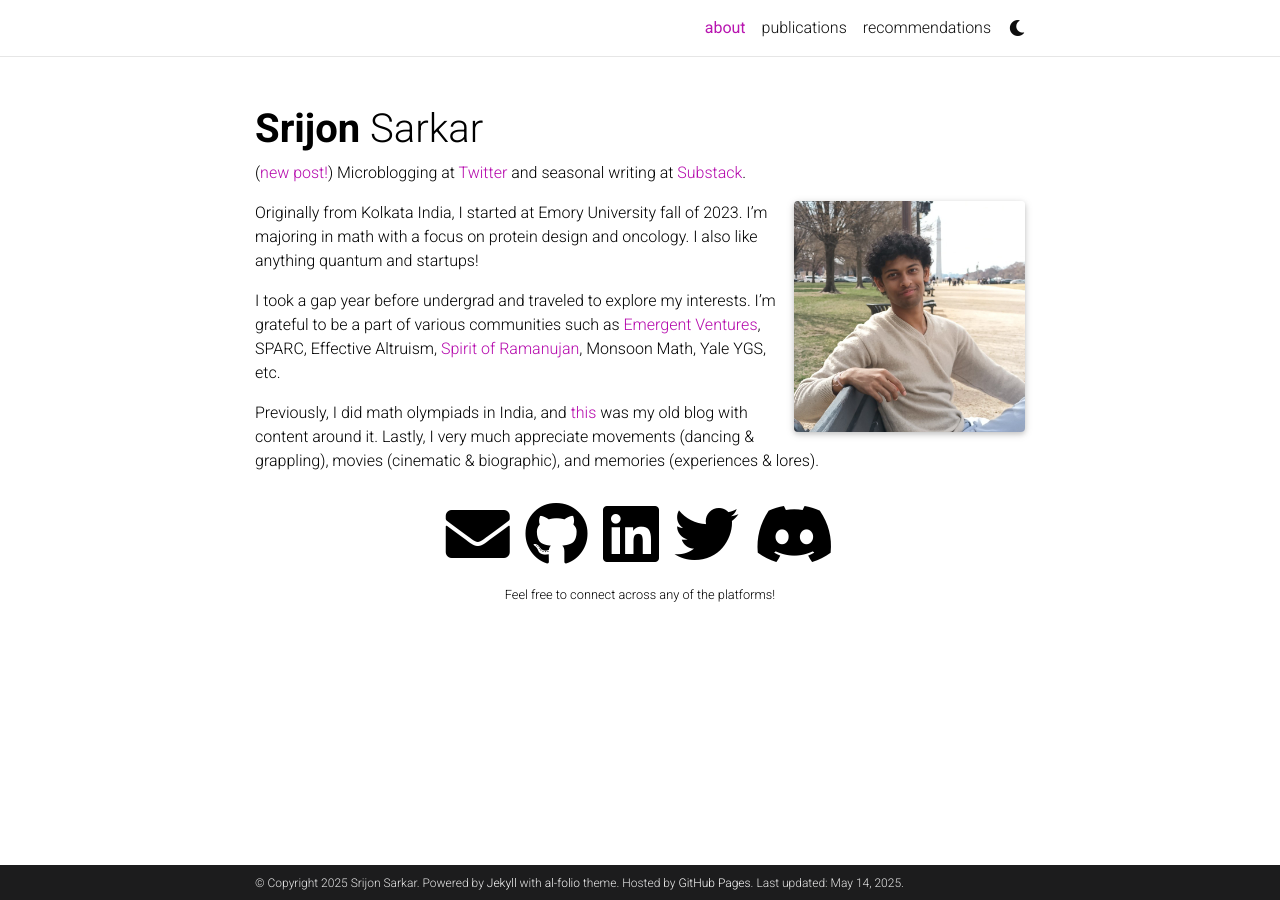
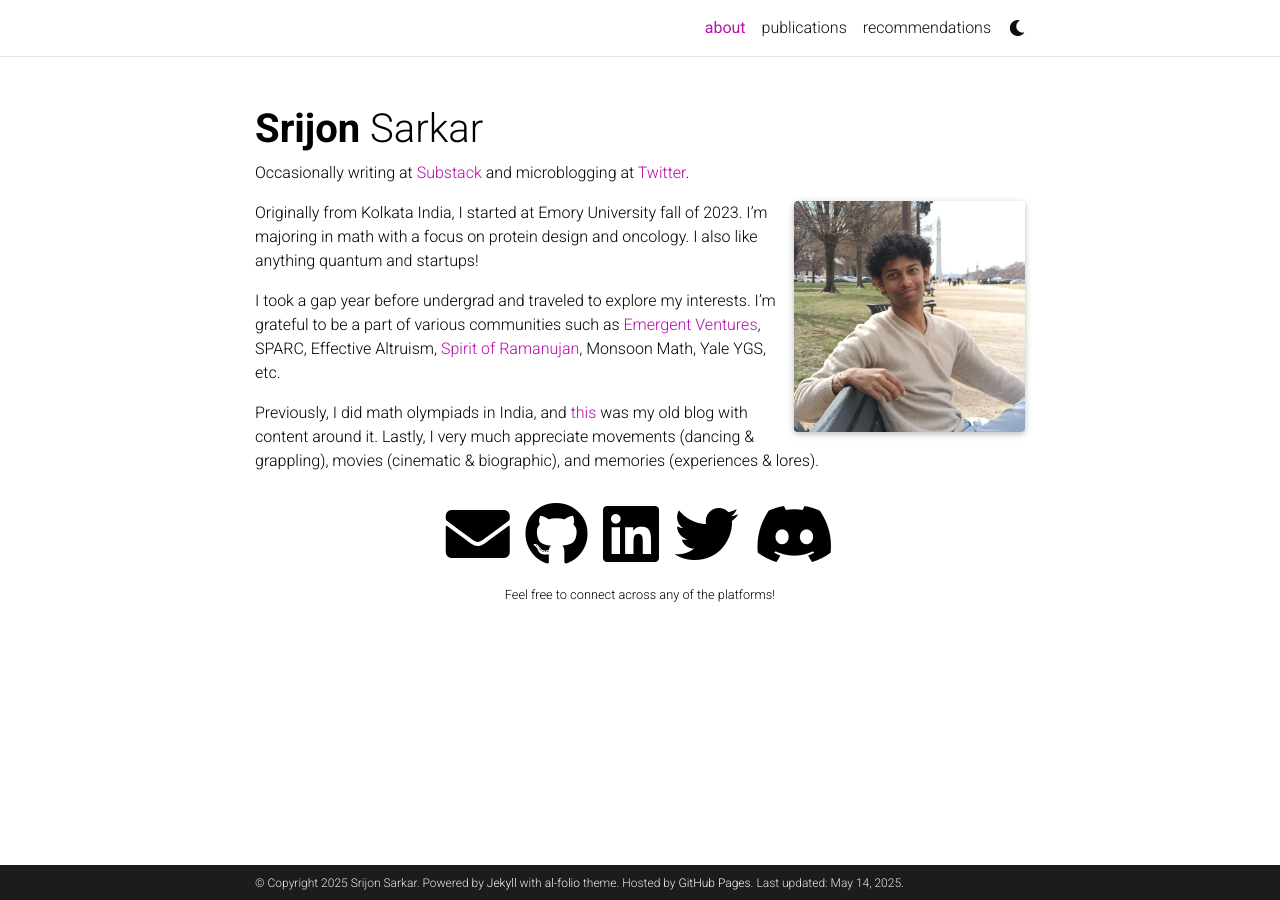
Before and after one commit to sarkarsrijon/sarkarsrijon.github.io, a Jekyll site: the page built from _pages/about.md, in a window 1280 px wide. Built offline with Jekyll 4.4.1, drawn with Linux system fonts in a browser that asks for light colours; full-size pictures stand in for the smaller copies a plugin makes; comment, search, counter and statistics services are not loaded; a style sheet for code colours, icons or effects is not loaded.

Commit message:
Update about.md

```diff
--- a/_pages/about.md
+++ b/_pages/about.md
@@ -2,7 +2,7 @@
 layout: about
 title: about
 permalink: /
-subtitle: (<a href='https://srijonsarkar.substack.com/p/year-end-reflections'>new post!</a>) Microblogging at <a href='https://twitter.com/srijonrick'>Twitter</a> and seasonal writing at <a href='https://srijonsarkar.substack.com/'>Substack</a>.
+subtitle: Occasionally writing at <a href='https://srijonsarkar.substack.com/'>Substack</a> and microblogging at <a href='https://twitter.com/srijonrick'>Twitter</a>.
 
 profile:
   align: right
```
